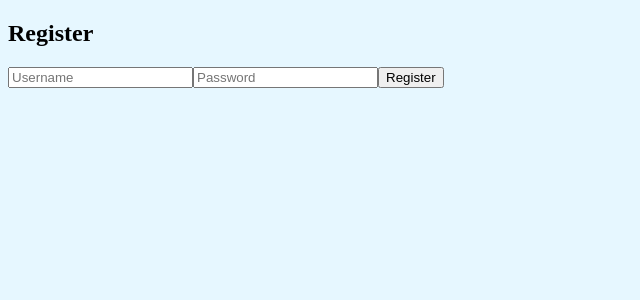
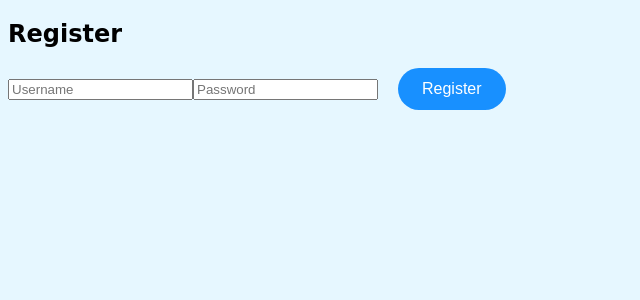
Before and after one commit to akikas01/TravelAgency, a React (Create React App) app in the folder TravelAgency/clientapp/: page /register in a window 1280 px wide. Shown: the top 300 px of the page, without its empty margins (0-640 px from the left). Built offline with nearby package versions, Linux system fonts and the light colour scheme.

Commit message:
styling changes

```diff
--- a/TravelAgency/clientapp/src/pages/Login.jsx
+++ b/TravelAgency/clientapp/src/pages/Login.jsx
@@ -24,9 +24,9 @@ export default function Login() {
 
     return (
         <div style={{ 'textAlign': 'center' }}>
-            <h1 style={{ 'textAlign': 'center' }}>Travelling to Europe!!! </h1>
+            <h1 style={{ 'textAlign': 'center', fontFamily: '"Comic Sans MS", "Comic Sans", cursive' }} >Travelling to Europe!!! </h1>
             <img src="https://www.parkonking.com.au/wp-content/uploads/2023/08/travelling-around-Europe-from-Australia.jpg" alt="TravellingInEurope" />
-            <h2 style={{ 'textAlign': 'center' }}>Login</h2>
+            <h2 style={{ 'textAlign': 'center', fontFamily: '"Comic Sans MS", "Comic Sans", cursive' }}>Login</h2>
             <input style={{ 'textAlign': 'center' }} onChange={e => setUsername(e.target.value)} placeholder="Username" />
             <input style={{ 'textAlign': 'center' }} type="password" onChange={e => setPassword(e.target.value)} placeholder="Password" />
             <button style={{
@@ -58,7 +58,7 @@ export default function Login() {
                     ) : (
                         'Login'
                     )}</button>
-            <p style={{ 'textAlign': 'center' }}>Don't have an account? <Link style={{ 'textAlign': 'center' }} to="/register">Register</Link></p>
+            <p style={{ 'textAlign': 'center', fontFamily: '"Comic Sans MS", "Comic Sans", cursive' }}>Don't have an account? <Link style={{ 'textAlign': 'center', fontFamily: '"Comic Sans MS", "Comic Sans", cursive' }} to="/register">Register</Link></p>
         </div>
     );
 }
--- a/TravelAgency/clientapp/src/pages/Register.jsx
+++ b/TravelAgency/clientapp/src/pages/Register.jsx
@@ -20,10 +20,18 @@ export default function Register() {
 
     return (
         <div>
-            <h2>Register</h2>
+            <h2 style={{ fontFamily: '"Comic Sans MS", "Comic Sans", cursive' }}>Register</h2>
             <input onChange={e => setUsername(e.target.value)} placeholder="Username" />
             <input type="password" onChange={e => setPassword(e.target.value)} placeholder="Password" />
-            <button onClick={handleRegister}>Register</button>
+            <button onClick={handleRegister} style={{
+                'textAlign': 'center', backgroundColor: '#1890FF',
+                color: 'white',
+                border: 'none',
+                padding: '12px 24px',
+                borderRadius: '999px',
+                fontSize: '16px',
+                cursor: 'pointer', marginLeft: '20px',
+            }}>Register</button>
         </div>
     );
 }
```
